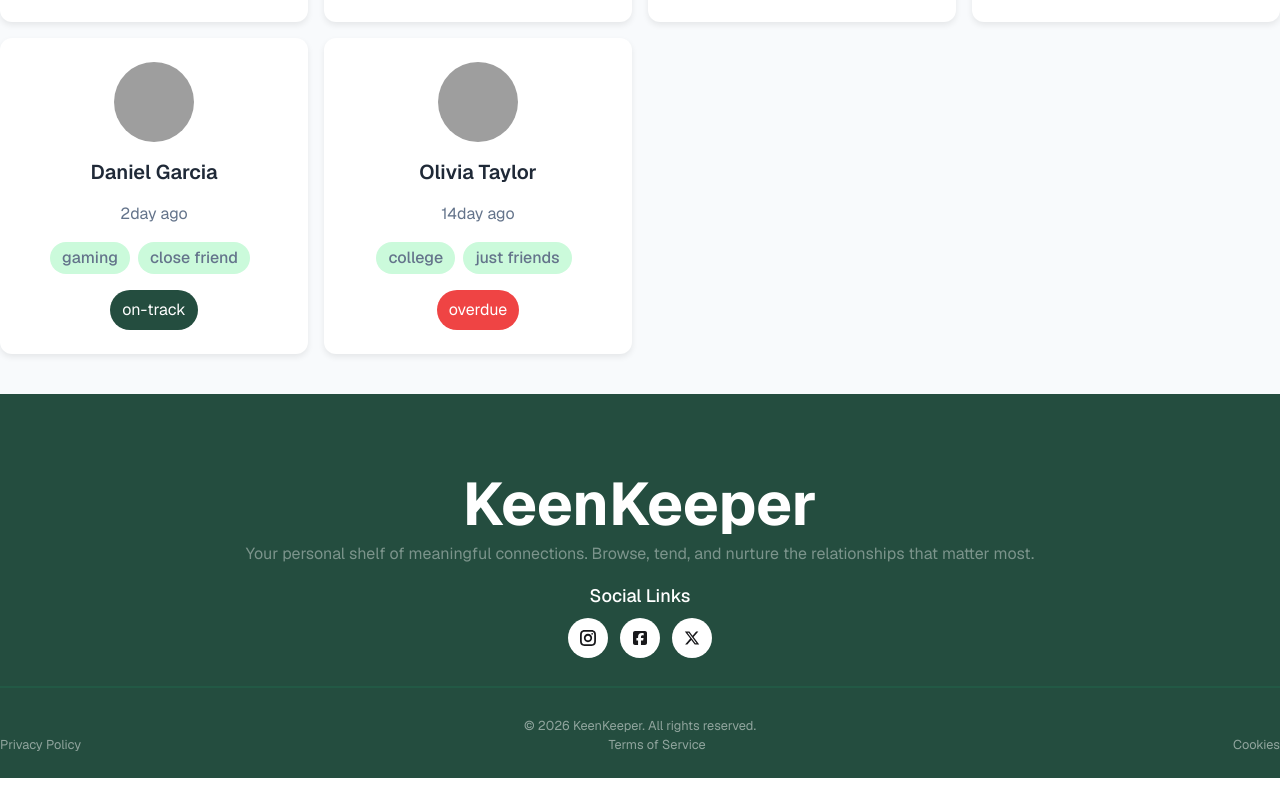
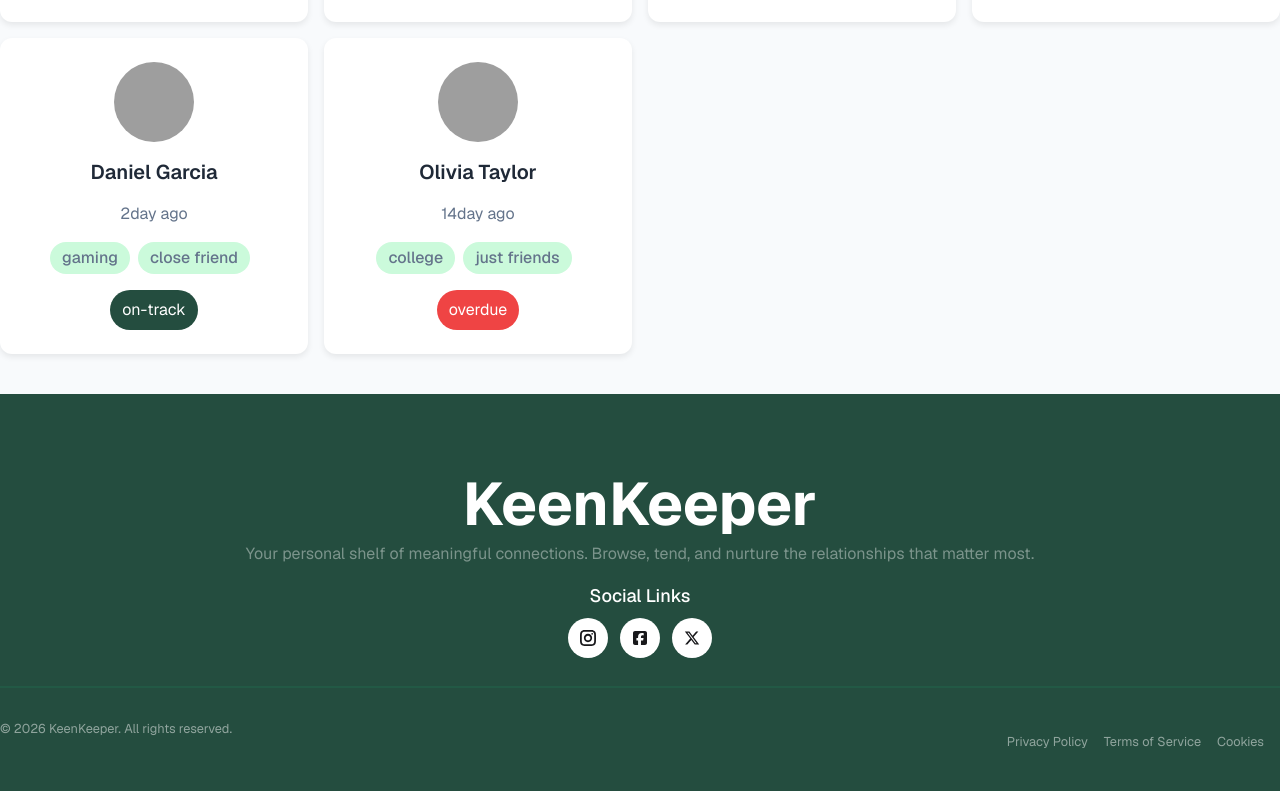
Before and after one commit to MaksumulEmon/Keen-Keeper, a React (Vite) app: page / in a window 1280 px wide. Shown: the part 1224-2015 px from the top of the page. Built offline with nearby package versions, Linux system fonts and the light colour scheme; grey boxes are pictures that could not be loaded.

Commit message:
Initial Commit

```diff
--- a/src/Components/homepageComponents/YourFriends.jsx
+++ b/src/Components/homepageComponents/YourFriends.jsx
@@ -33,7 +33,7 @@
             <div className='max-w-7xl mx-auto'>
                 <p className='text-2xl  font-semibold pt-5 lg:pt-16 md:pb-2 px-4'>Your Friends</p>
 
-                {loading? <div className='flex justify-center h-90 pt-30'><FadeLoader /></div> :
+                {loading? <div className='flex justify-center h-90 pt-30'> <FadeLoader/> </div> :
 
 
                  <div className='grid grid-cols-1 md:grid-cols-2 lg:grid-cols-4  lg:gap-4 lg:pb-10 '>
@@ -46,9 +46,6 @@
 
 
 
-
-
-
             </div>
         </div>
     );
--- a/src/Components/shared/Footer.jsx
+++ b/src/Components/shared/Footer.jsx
@@ -35,16 +35,20 @@
 
 
 
-                    <div className='flex-col lg:flex justify-between pt-2 lg:pt-5 text-[#FAFAFA] opacity-50'>
+                    <div className=' lg:flex  justify-between pt-2 lg:pt-5 text-[#FAFAFA] opacity-50'>
 
-                        <small>© 2026 KeenKeeper. All rights reserved.</small>
+                        <div>
+                            <small>© 2026 KeenKeeper. All rights reserved.</small>
+                        </div>
 
 
-                        <div className='flex justify-between gap-4'>
-                           <small>Privacy Policy</small>
-                           <small>Terms of Service</small>
-                           <small>Cookies</small>
+
+                        <div className='flex justify-between gap-4 mt-4 m-4'>
+                            <small>Privacy Policy</small>
+                            <small>Terms of Service</small>
+                            <small>Cookies</small>
                         </div>
+
                     </div>
 
 
--- a/src/Components/shared/Navbar.jsx
+++ b/src/Components/shared/Navbar.jsx
@@ -11,7 +11,7 @@
     return (
 
 
-        <nav className="bg-white px-5 lg:px-15 py-5 border-b-2 border-[#E9E9E9] ">
+        <nav className="bg-white px-5 lg:px-15 py-5 border-b-2 border-[#E9E9E9]">
             <div className="flex justify-between items-center">
 
                 <p className='text-2xl font-extrabold text-[#244D3F]'>KeenKeeper</p>
--- /dev/null
+++ b/src/pages/friendDetails.jsx/FriendDetails.jsx
@@ -0,0 +1,33 @@
+import React from 'react';
+import { useParams } from 'react-router';
+import useFriends from '../../hooks/useFriends';
+import { FadeLoader } from 'react-spinners';
+
+const FriendDetails = () => {
+    const { id } = useParams();
+    //  console.log(id);
+    const { friends, loading } = useFriends();
+    // console.log(friends ,loading)
+    const expectedFriend = friends.find((friend) => friend.id == id)
+    console.log(expectedFriend)
+
+
+
+
+    if (loading) {
+        return <div className='flex justify-center items-center h-[60vh]'>
+            <FadeLoader />
+        </div>
+    }
+
+
+    return (
+        <div>
+
+            <h1>{expectedFriend.name}</h1>
+            <h1>{expectedFriend.email}</h1>
+        </div>
+    );
+};
+
+export default FriendDetails;
--- a/src/router/Routes.jsx
+++ b/src/router/Routes.jsx
@@ -4,6 +4,8 @@
 import Timelinepage from "../pages/timelinepage/Timelinepage";
 import Statuspage from "../pages/statuspage/Statuspage";
 import Errorpage from "../pages/errorpage/Errorpage";
+import FriendDetails from "../pages/friendDetails.jsx/FriendDetails";
+// import FriendDetails from "../pages/friendDetails/FriendDetails";
 
 
 export const router = createBrowserRouter([
@@ -17,7 +19,7 @@
             },
             {
                 path: "/:id",
-                Component: Homepage,
+                Component: FriendDetails,
             },
 
             {
```
